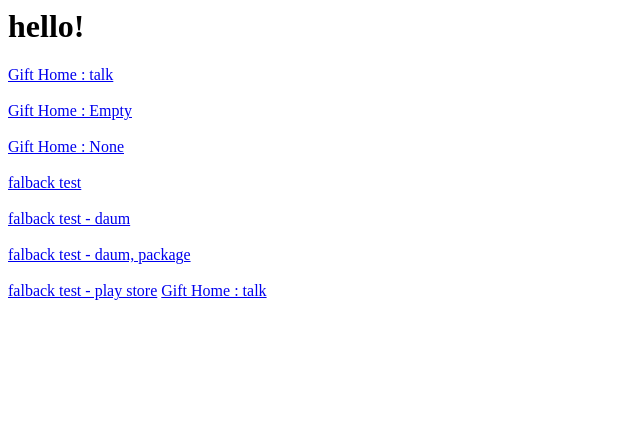
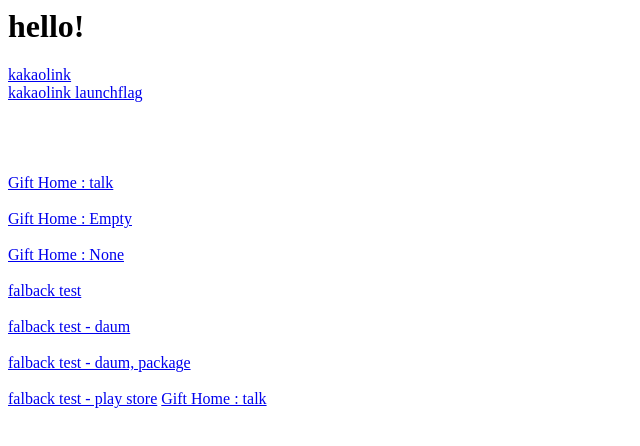
Before and after one commit to kwangsu61/scheme-test, a plain HTML site: page index.html in a window 1280 px wide. Shown: the whole page, without its empty margins (0-640 px from the left). Drawn offline with Linux system fonts and the light colour scheme.

Commit message:
Update index.html

```diff
--- a/index.html
+++ b/index.html
@@ -1,4 +1,13 @@
 <h1>hello!</h1>
+
+<a href="intent://launch/#Intent;scheme=kakaolink;package=com.kakao.talk;end"> kakaolink  </a>
+<br>
+<a href="intent://launch/#Intent;scheme=kakaolink;launchFlags=0x04000000;package=com.kakao.talk;end"> kakaolink launchflag</a>
+<br>
+<br>
+<br>
+<br>
+<br>
 
 <a href="intent://launch/#Intent;scheme=kakaotalk;package=com.kakao.talk;end"> Gift Home : talk </a>
 <br>
```
